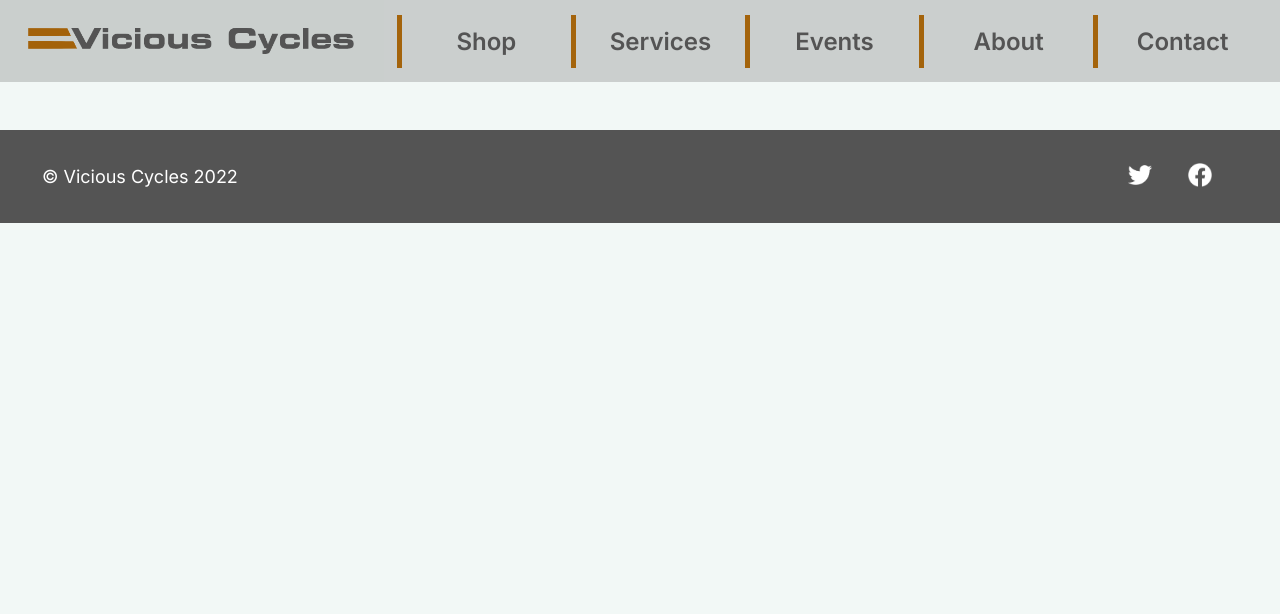
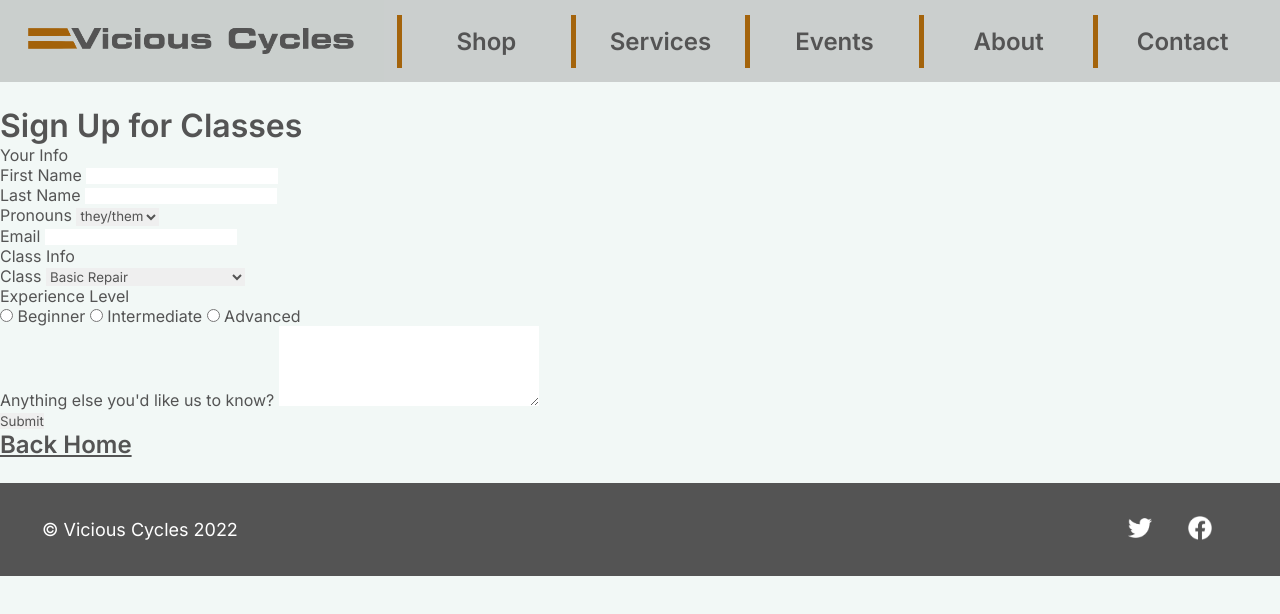
Before and after one commit to tessthom/ViciousCyclesProject, a plain HTML site: page scripts/classes.html in a window 1280 px wide. Drawn offline with Linux system fonts and the light colour scheme.

Commit message:
Add form page - Lesson 12
Class sign up form

```diff
--- a/scripts/classes.html
+++ b/scripts/classes.html
@@ -17,14 +17,12 @@
     <div class="navbar">
       <!-- Header -->
       <header>
-        <a href="index.html"><img src="../images/vicious-cycles-logo.png" alt="Vicious Cycles Logo"></a>
+        <a href="../index.html"><img src="../images/vicious-cycles-logo.png" alt="Vicious Cycles Logo"></a>
       </header>
 
       <!-- Navigation -->
       <nav>
         <ul>
-          <!--<li><a href="index.html">Home</a></li> Let logo be Home link? -->
-          <!--<div class="dropdown">-->
             <li class="droplink"><a href="shop.html">Shop</a></li>
               <!-- <div class="dropdown-content">
                 <a href="#">Bikes</a>
@@ -41,8 +39,88 @@
     </div>
 
     <!-- Main Content -->
-    <main>
+    <main class="main-form">
+      <form action="#" id="signup" method="POST" name="signup">
+        <h1>Sign Up for Classes</h1>
 
+        <fieldset>
+          <legend>Your Info</legend>
+          <div class="fname">
+            <label for="fname">First Name</label>
+            <input type="text" id="fname" name="fname">
+          </div>
+
+          <div class="lname">
+            <label for="lname">Last Name</label>
+            <input type="text" id="lname" name="lname">
+          </div>
+
+          <div class="pronouns">
+            <label for="pronouns">Pronouns</label>
+            <select name="pronouns" id="pronouns">
+              <option value="theythem">they/them</option>
+              <option value="sheher">she/her</option>
+              <option value="hehim">he/him</option>
+              <option value="shethey">she/they</option>
+              <option value="hethey">he/they</option>
+            </select>
+          </div>
+
+          <div class="email">
+            <label for="email">Email</label>
+            <input type="email" name="email" id="email">
+          </div>
+        </fieldset>
+
+        <fieldset>
+          <legend>Class Info</legend>
+          <div class="class-select">
+            <label for="class">Class</label>
+            <select name="class" id="class">
+              <optgroup label="Beginner">
+                <option value="basicrepair">Basic Repair</option>
+                <option value="basicmaint">Basic Maintenance</option>
+                <option value="safety">Intro to Bike Safety</option>
+                <option value="mtn">Intro to Mountain Biking</option>
+              </optgroup>
+              <optgroup label="Intermediate">
+                <option value="intrepair">Intermediate Repair</option>
+                <option value="intmaint">Intermediate Maintenance</option>
+                <option value="introbuild">Intro to Custom Builds</option>
+                <option value="train">Next Level Training</option>
+              </optgroup>
+              <optgroup label="Advanced">
+                <option value="custombuild">Custom Builds</option>
+                <option value="polopro">Polo Builds</option>
+                <option value="raceopt">Race Optimization</option>
+              </optgroup>
+            </select>
+          </div>
+
+          <div class="radio-box">
+            <p class="experience">Experience Level</p>
+
+            <input type="radio" name="experience" id="beginner">
+            <label for="beginner">Beginner</label>
+
+            <input type="radio" name="experience" id="intermediate">
+            <label for="intermediate">Intermediate</label>
+
+            <input type="radio" name="experience" id="advanced">
+            <label for="advanced">Advanced</label>
+          </div>
+
+          <div class="info">
+            <label for="moreinfo">Anything else you'd like us to know?</label>
+            <textarea name="moreinfo" id="moreinfo" cols="30" rows="5"></textarea>
+          </div>
+        </fieldset>
+
+        <div class="bottom-box">
+        <input type="submit" name="submit" id="submit">
+        <a href="../index.html"><h2>Back Home</h2></a>
+        </div>
+      </form>
     </main>
 
     <!-- Footer -->
```
